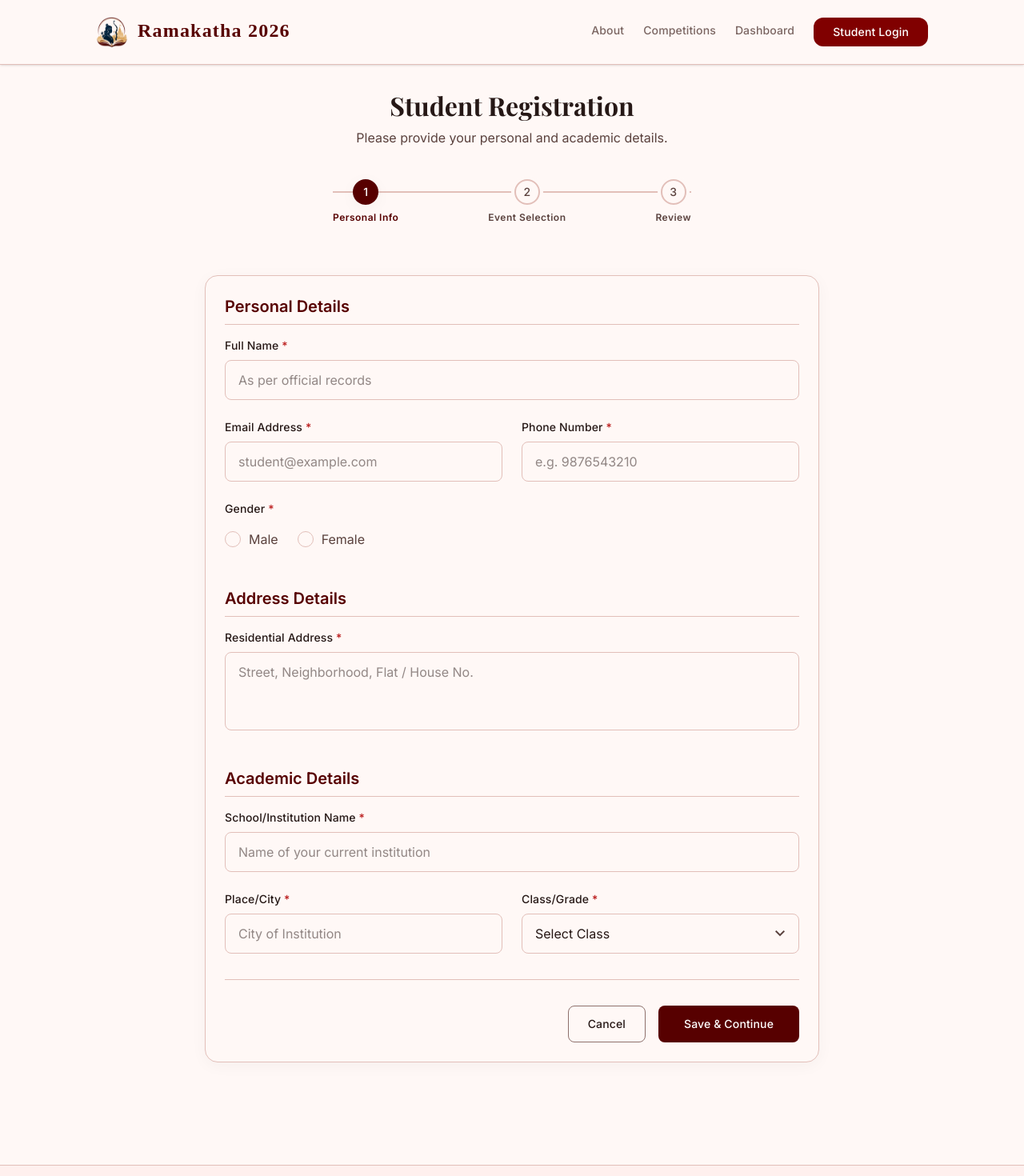
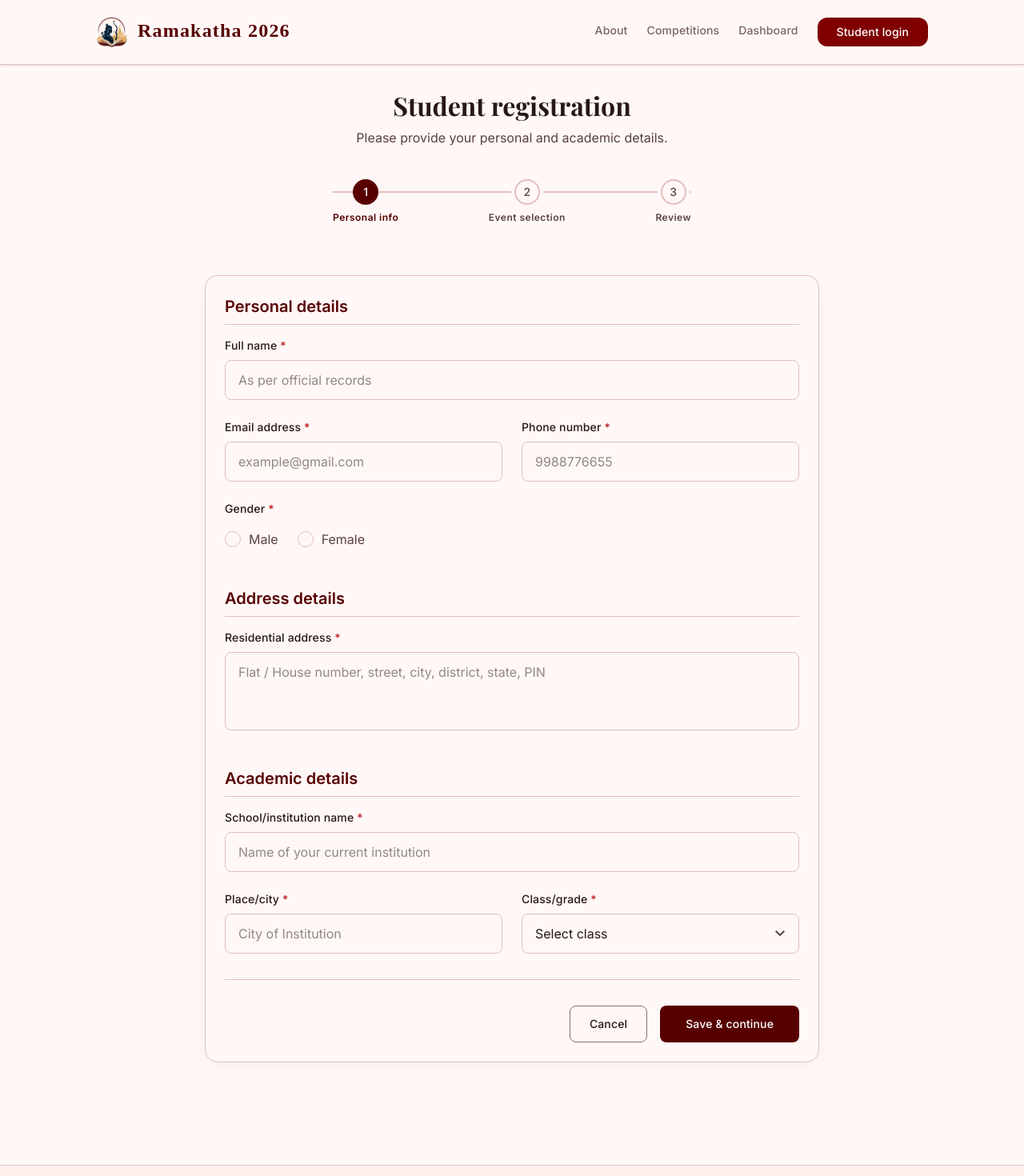
Before and after one commit to flykrth/ramakatha, a Next.js app: page /register in a window 1280 px wide. Shown: the top 1470 px of the page at 80% size. Built offline with nearby package versions, Linux system fonts and the light colour scheme; a web font is replaced by a local one.

Commit message:
Refactor: sentence-case capitalization across all pages, update email/phone placeholders, and expand address placeholder

```diff
--- a/src/app/competitions/page.tsx
+++ b/src/app/competitions/page.tsx
@@ -32,7 +32,7 @@ export default async function CompetitionsPage() {
         {/* Header Section */}
         <div className="mb-lg text-center md:text-left">
           <h1 className="text-headline-lg-mobile md:text-headline-lg font-serif text-primary mb-sm">
-            Cultural Competitions
+            Cultural competitions
           </h1>
           <p className="text-body-lg font-body-lg text-on-surface-variant max-w-2xl">
             Explore and register for upcoming events. We have selected competitions tailored to your eligibility (Class {student.class}).
--- a/src/app/page.tsx
+++ b/src/app/page.tsx
@@ -18,7 +18,7 @@ export default async function Home() {
           <div className="inline-flex items-center gap-2 bg-secondary-container/10 px-4 py-1.5 rounded-full mb-6">
             <span className="text-secondary-container material-symbols-outlined text-sm">auto_awesome</span>
             <span className="text-secondary-container text-label-sm font-label-sm uppercase tracking-wider">
-              Registration Open
+              Registration open
             </span>
           </div>
 
@@ -35,7 +35,7 @@ export default async function Home() {
               href={student ? '/dashboard' : '/register'}
               className="bg-primary-container text-on-primary font-bold text-label-md font-label-md py-3 px-8 rounded-[12px] hover:shadow-level-2 transition-all flex items-center justify-center gap-2 w-full sm:w-auto"
             >
-              {student ? 'Go to Dashboard' : 'Register Now'}
+              {student ? 'Go to dashboard' : 'Register now'}
               <span className="material-symbols-outlined">arrow_forward</span>
             </Link>
           </div>
--- a/src/app/register/page.tsx
+++ b/src/app/register/page.tsx
@@ -65,7 +65,7 @@ export default function RegisterPage() {
         <div className="max-w-[800px] mx-auto px-margin-mobile md:px-lg">
           {/* Page Header */}
           <div className="mb-lg text-center">
-            <h1 className="text-headline-lg font-headline-lg text-on-surface mb-2 font-serif font-bold">Student Registration</h1>
+            <h1 className="text-headline-lg font-headline-lg text-on-surface mb-2 font-serif font-bold">Student registration</h1>
             <p className="text-body-md font-body-md text-on-surface-variant">
               Please provide your personal and academic details.
             </p>
@@ -82,14 +82,14 @@ export default function RegisterPage() {
                 <div className="w-8 h-8 rounded-full bg-primary text-white flex items-center justify-center text-label-md font-label-md font-bold shadow-level-1 ring-4 ring-background">
                   1
                 </div>
-                <span className="text-label-sm font-label-sm text-primary font-bold">Personal Info</span>
+                <span className="text-label-sm font-label-sm text-primary font-bold">Personal info</span>
               </div>
               {/* Step 2 */}
               <div className="flex flex-col items-center gap-2">
                 <div className="w-8 h-8 rounded-full bg-surface border-2 border-outline-variant text-on-surface-variant flex items-center justify-center text-label-md font-label-md ring-4 ring-background">
                   2
                 </div>
-                <span className="text-label-sm font-label-sm text-on-surface-variant">Event Selection</span>
+                <span className="text-label-sm font-label-sm text-on-surface-variant">Event selection</span>
               </div>
               {/* Step 3 */}
               <div className="flex flex-col items-center gap-2">
@@ -113,13 +113,13 @@ export default function RegisterPage() {
               {/* Section: Personal Details */}
               <div>
                 <h2 className="text-title-lg font-title-lg text-primary mb-4 pb-2 border-b border-outline-variant font-bold">
-                  Personal Details
+                  Personal details
                 </h2>
                 <div className="grid grid-cols-1 md:grid-cols-2 gap-6">
                   {/* Full Name */}
                   <div className="md:col-span-2">
                     <label className="block text-label-md font-label-md text-on-surface mb-2" htmlFor="fullName">
-                      Full Name <span className="text-error">*</span>
+                      Full name <span className="text-error">*</span>
                     </label>
                     <input
                       id="fullName"
@@ -138,12 +138,12 @@ export default function RegisterPage() {
                   {/* Email */}
                   <div>
                     <label className="block text-label-md font-label-md text-on-surface mb-2" htmlFor="email">
-                      Email Address <span className="text-error">*</span>
+                      Email address <span className="text-error">*</span>
                     </label>
                     <input
                       id="email"
                       type="email"
-                      placeholder="student@example.com"
+                      placeholder="example@gmail.com"
                       className={`w-full bg-surface border ${
                         errors.email ? 'border-error' : 'border-outline-variant'
                       } rounded-lg px-4 py-3 text-body-md font-body-md text-on-surface focus:border-primary focus:ring-0 input-glow transition-all outline-none`}
@@ -157,12 +157,12 @@ export default function RegisterPage() {
                   {/* Phone */}
                   <div>
                     <label className="block text-label-md font-label-md text-on-surface mb-2" htmlFor="phone">
-                      Phone Number <span className="text-error">*</span>
+                      Phone number <span className="text-error">*</span>
                     </label>
                     <input
                       id="phone"
                       type="tel"
-                      placeholder="e.g. 9876543210"
+                      placeholder="9988776655"
                       className={`w-full bg-surface border ${
                         errors.phone ? 'border-error' : 'border-outline-variant'
                       } rounded-lg px-4 py-3 text-body-md font-body-md text-on-surface focus:border-primary focus:ring-0 input-glow transition-all outline-none`}
@@ -233,17 +233,17 @@ export default function RegisterPage() {
               {/* Section: Address */}
               <div className="pt-4">
                 <h2 className="text-title-lg font-title-lg text-primary mb-4 pb-2 border-b border-outline-variant font-bold">
-                  Address Details
+                  Address details
                 </h2>
                 <div>
                   {/* Address */}
                   <div>
                     <label className="block text-label-md font-label-md text-on-surface mb-2" htmlFor="address">
-                      Residential Address <span className="text-error">*</span>
+                      Residential address <span className="text-error">*</span>
                     </label>
                     <textarea
                       id="address"
-                      placeholder="Street, Neighborhood, Flat / House No."
+                      placeholder="Flat / House number, street, city, district, state, PIN"
                       rows={3}
                       className={`w-full bg-surface border ${
                         errors.address ? 'border-error' : 'border-outline-variant'
@@ -261,13 +261,13 @@ export default function RegisterPage() {
               {/* Section: Academic Details */}
               <div className="pt-4">
                 <h2 className="text-title-lg font-title-lg text-primary mb-4 pb-2 border-b border-outline-variant font-bold">
-                  Academic Details
+                  Academic details
                 </h2>
                 <div className="grid grid-cols-1 md:grid-cols-2 gap-6">
                   {/* School Name */}
                   <div className="md:col-span-2">
                     <label className="block text-label-md font-label-md text-on-surface mb-2" htmlFor="schoolName">
-                      School/Institution Name <span className="text-error">*</span>
+                      School/institution name <span className="text-error">*</span>
                     </label>
                     <input
                       id="schoolName"
@@ -286,7 +286,7 @@ export default function RegisterPage() {
                   {/* Place */}
                   <div>
                     <label className="block text-label-md font-label-md text-on-surface mb-2" htmlFor="place">
-                      Place/City <span className="text-error">*</span>
+                      Place/city <span className="text-error">*</span>
                     </label>
                     <input
                       id="place"
@@ -305,7 +305,7 @@ export default function RegisterPage() {
                   {/* Class */}
                   <div>
                     <label className="block text-label-md font-label-md text-on-surface mb-2" htmlFor="class">
-                      Class/Grade <span className="text-error">*</span>
+                      Class/grade <span className="text-error">*</span>
                     </label>
                     <div className="relative">
                       <select
@@ -316,7 +316,7 @@ export default function RegisterPage() {
                         {...register('class')}
                         disabled={isPending}
                       >
-                        <option value="">Select Class</option>
+                        <option value="">Select class</option>
                         <option value="1">Class 1</option>
                         <option value="2">Class 2</option>
                         <option value="3">Class 3</option>
@@ -365,7 +365,7 @@ export default function RegisterPage() {
                       Saving...
                     </>
                   ) : (
-                    'Save & Continue'
+                    'Save & continue'
                   )}
                 </button>
               </div>
--- a/src/components/competitions/CompetitionsList.tsx
+++ b/src/components/competitions/CompetitionsList.tsx
@@ -34,7 +34,7 @@ export default function CompetitionsList({
       {competitions.length === 0 ? (
         <div className="bg-surface border border-outline-variant border-dashed rounded-xl p-xl flex flex-col items-center justify-center text-center">
           <span className="material-symbols-outlined text-4xl text-on-surface-variant mb-4">search_off</span>
-          <h4 className="text-title-lg font-title-lg text-on-surface mb-2">No Competitions Found</h4>
+          <h4 className="text-title-lg font-title-lg text-on-surface mb-2">No competitions found</h4>
           <p className="text-body-md font-body-md text-on-surface-variant max-w-md">
             There are currently no competitions available for your class category.
           </p>
@@ -120,7 +120,7 @@ export default function CompetitionsList({
                             <span className="material-symbols-outlined" style={{ fontSize: '16px' }}>
                               groups
                             </span>
-                            Team Event (Max {comp.max_team_size})
+                            Team event (Max {comp.max_team_size})
                           </div>
                         )}
                       </div>
@@ -139,7 +139,7 @@ export default function CompetitionsList({
                           disabled
                           className="w-full border border-outline text-on-surface-variant/50 px-4 py-2.5 rounded-xl font-label-md text-label-md bg-surface-container cursor-not-allowed text-center"
                         >
-                          Registrations Closed
+                          Registrations closed
                         </button>
                       ) : (
                         <>
@@ -147,14 +147,14 @@ export default function CompetitionsList({
                             href={`/competitions/${comp.id}`}
                             className="bg-primary-container text-white px-6 py-2.5 rounded-xl font-label-md text-label-md hover:bg-primary transition-colors flex items-center justify-center gap-2 cursor-pointer grow text-center font-bold"
                           >
-                            Register Now
+                            Register now
                           </Link>
                           {isFeatured && (
                             <Link
                               href={`/competitions/${comp.id}`}
                               className="border border-outline text-on-surface px-6 py-2.5 rounded-xl font-label-md text-label-md hover:bg-surface-container transition-colors flex items-center justify-center gap-2 cursor-pointer text-center"
                             >
-                              View Guidelines
+                              View guidelines
                               <span className="material-symbols-outlined" style={{ fontSize: '18px' }}>
                                 arrow_forward
                               </span>
--- a/src/components/layout/Navbar.tsx
+++ b/src/components/layout/Navbar.tsx
@@ -100,7 +100,7 @@ export default function Navbar({ student }: NavbarProps) {
                 onClick={() => setIsLoginModalOpen(true)}
                 className="bg-primary-container text-on-primary font-bold text-label-md font-label-md py-2 px-6 rounded-[12px] hover:shadow-level-2 transition-all cursor-pointer"
               >
-                Student Login
+                Student login
               </button>
             )}
           </div>
@@ -153,7 +153,7 @@ export default function Navbar({ student }: NavbarProps) {
                 }}
                 className="w-full bg-primary-container text-on-primary font-bold text-label-md font-label-md py-3 rounded-[12px] text-center"
               >
-                Student Login
+                Student login
               </button>
             )}
           </div>
@@ -169,7 +169,7 @@ export default function Navbar({ student }: NavbarProps) {
           ></div>
           <div className="bg-surface rounded-xl shadow-lg border border-outline-variant p-md max-w-md w-full relative z-10 fade-in">
             <div className="flex items-start justify-between mb-4">
-              <h3 className="text-title-lg font-title-lg text-primary font-bold">Student Portal Login</h3>
+              <h3 className="text-title-lg font-title-lg text-primary font-bold">Student portal login</h3>
               <button
                 className="text-on-surface-variant hover:text-on-surface transition-colors cursor-pointer"
                 onClick={() => setIsLoginModalOpen(false)}
@@ -184,13 +184,13 @@ export default function Navbar({ student }: NavbarProps) {
             <form onSubmit={handleLogin} className="space-y-4">
               <div>
                 <label className="block text-label-sm font-semibold text-on-surface mb-2" htmlFor="loginEmail">
-                  Registered Email Address
+                  Registered email address
                 </label>
                 <input
                   id="loginEmail"
                   type="email"
                   required
-                  placeholder="student@example.com"
+                  placeholder="example@gmail.com"
                   value={email}
                   onChange={(e) => setEmail(e.target.value)}
                   className="w-full bg-surface border border-outline-variant rounded-lg px-4 py-3 text-body-md font-body-md text-on-surface focus:border-primary focus:ring-0 input-glow transition-all outline-none"
@@ -200,13 +200,13 @@ export default function Navbar({ student }: NavbarProps) {
 
               <div>
                 <label className="block text-label-sm font-semibold text-on-surface mb-2" htmlFor="loginPhone">
-                  Registered Mobile Number
+                  Registered mobile number
                 </label>
                 <input
                   id="loginPhone"
                   type="tel"
                   required
-                  placeholder="e.g. 9876543210"
+                  placeholder="9988776655"
                   value={phone}
                   onChange={(e) => setPhone(e.target.value)}
                   className="w-full bg-surface border border-outline-variant rounded-lg px-4 py-3 text-body-md font-body-md text-on-surface focus:border-primary focus:ring-0 input-glow transition-all outline-none"
@@ -238,7 +238,7 @@ export default function Navbar({ student }: NavbarProps) {
                       Verifying...
                     </>
                   ) : (
-                    'Log In'
+                    'Log in'
                   )}
                 </button>
               </div>
```
Also changed, not shown: src/components/competitions/GuidelinesForm.tsx (+12 -12 lines), src/components/dashboard/DashboardContent.tsx (+11 -11 lines).
